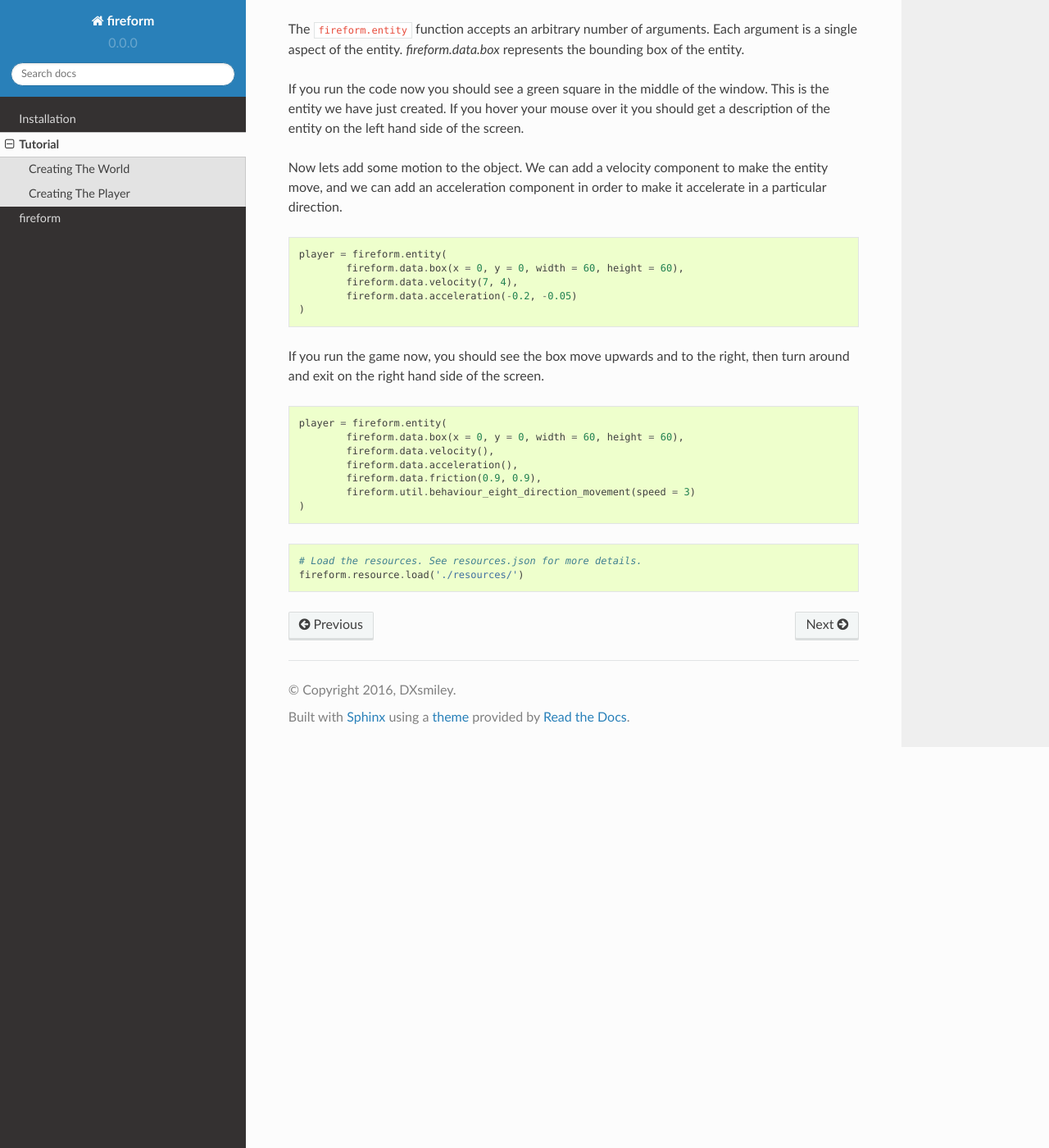
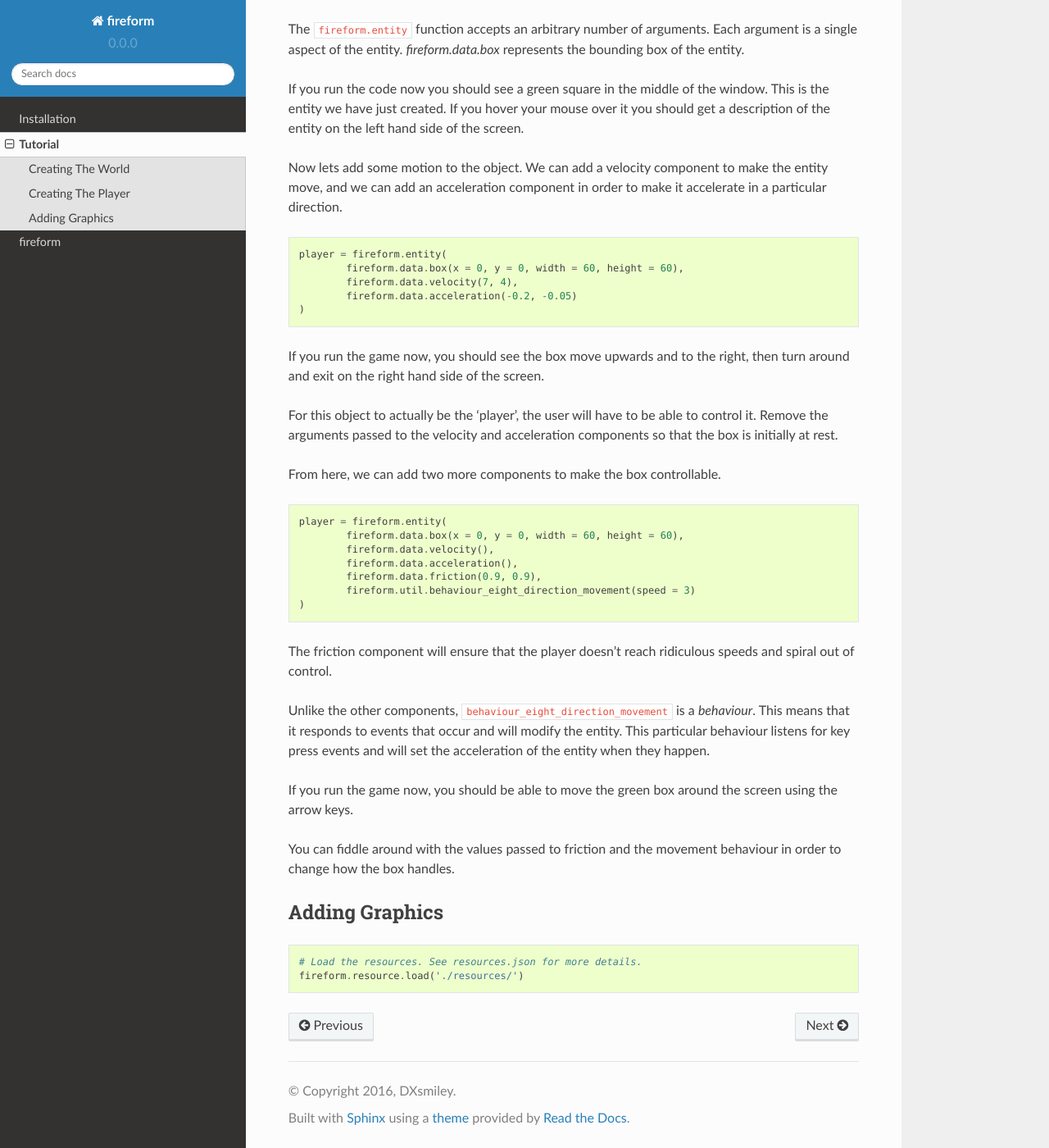
Before and after one commit to DXsmiley/fireform, a Sphinx documentation site: the page built from docs/tutorial.rst, in a window 1280 px wide and 1400 px high, scrolled down 1876 px. Shown: the whole window at 82% size. Built offline with Sphinx 7.4.7 and the Read the Docs theme 2.0.0, drawn with Linux system fonts in a browser that asks for light colours.

Commit message:
Add more to the tutorial

```diff
--- a/docs/tutorial.rst
+++ b/docs/tutorial.rst
@@ -92,6 +92,10 @@ Now lets add some motion to the object. We can add a velocity component to make
 
 If you run the game now, you should see the box move upwards and to the right, then turn around and exit on the right hand side of the screen.
 
+For this object to actually be the 'player', the user will have to be able to control it. Remove the arguments passed to the velocity and acceleration components so that the box is initially at rest.
+
+From here, we can add two more components to make the box controllable.
+
 .. code-block:: python
 
 	player = fireform.entity(
@@ -102,6 +106,17 @@ If you run the game now, you should see the box move upwards and to the right, t
 		fireform.util.behaviour_eight_direction_movement(speed = 3)
 	)
 
+The friction component will ensure that the player doesn't reach ridiculous speeds and spiral out of control.
+
+Unlike the other components, ``behaviour_eight_direction_movement`` is a *behaviour*. This means that it responds to events that occur and will modify the entity. This particular behaviour listens for key press events and will set the acceleration of the entity when they happen.
+
+If you run the game now, you should be able to move the green box around the screen using the arrow keys.
+
+You can fiddle around with the values passed to friction and the movement behaviour in order to change how the box handles.
+
+Adding Graphics
+---------------
+
 .. code-block:: python
 
 	# Load the resources. See resources.json for more details.
```
